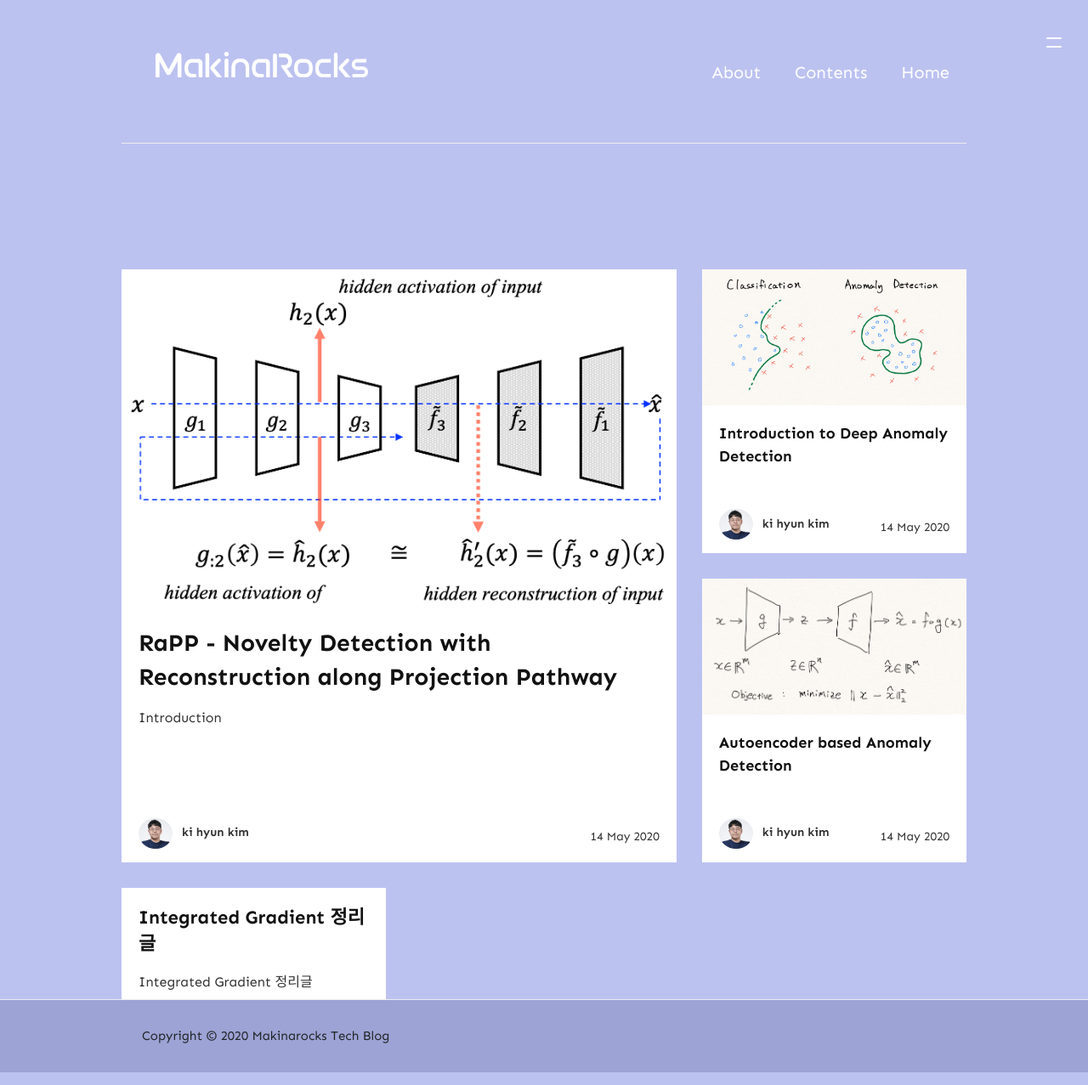
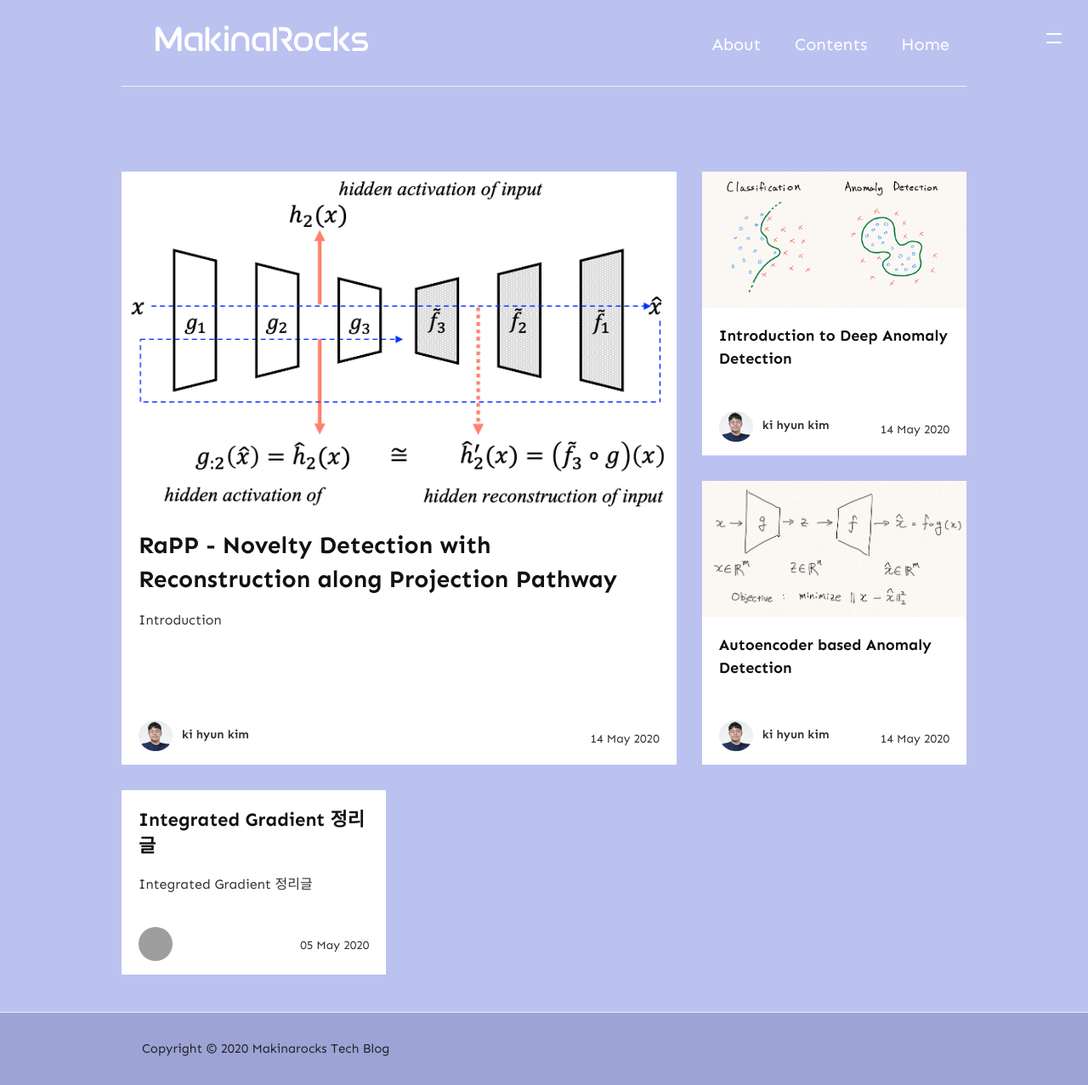
Before and after one commit to wowthemesnet/jekyll-theme-memoirs, a Jekyll site: the page built from index.html, in a window 1280 px wide. Shown: the whole page at 85% size. Built offline with Jekyll 4.4.1, drawn with Linux system fonts in a browser that asks for light colours; nearby versions of some CDN libraries; the list of posts is cut into pages by our own code; comment, search, counter and statistics services are not loaded; grey boxes are pictures that could not be loaded.

Commit message:
change header and footer

```diff
--- a/assets/css/prism.css
+++ b/assets/css/prism.css
@@ -69,7 +69,7 @@ pre[class*="language-"] {
 }
 
 .header-il {
-	margin-top: 2em;
+	margin-top: 15px;
 	display: inline;
 	float: right;
 }
@@ -99,9 +99,9 @@ pre[class*="language-"] {
 }
 
 .masthead {
-	padding-top:    1rem;
-	padding-bottom: 1rem;
-	margin-bottom: 3rem;
+	/* padding-top:    1rem; */
+	/* padding-bottom: 1rem; */
+	/* margin-bottom: 2rem; */
 	border-bottom: 1px solid #eee;
   }
   .masthead-title {
--- a/assets/css/theme.scss
+++ b/assets/css/theme.scss
@@ -18,6 +18,7 @@ $enable-rounded: false;
 
 html{
     height: 100%;
+    // min-height:100%;
     margin:0;
     padding:0;
 }
@@ -53,6 +54,7 @@ h1,h2,h3,h4,h5,h6 {
 }
 .site-content {
     padding-top:50px;
+    padding-bottom:80px;
 }
 .sitetag {
     font-weight:700;
@@ -131,8 +133,8 @@ img, img:hover {
 // menu
 .navbar-brand img {
     max-height:80px;
-    margin-bottom:40px;
-    margin-top:40px;
+    margin-bottom:20px;
+    margin-top:25px;
 }
 // .sidebar {
 //     position: fixed;
@@ -148,7 +150,7 @@ img, img:hover {
     position: fixed;
     // left: 15px;
     right: 15px;
-    top: 25px;
+    top: 20px;
     width: 50px;
     height: 50px;
     cursor: pointer;
@@ -635,6 +637,22 @@ body.active-side {
     background-color: #9DA3D4;
 }
 
+@media (max-width: 768px) {
+    .footer {
+        position: absolute;
+        left: 0;
+        bottom: 0;
+        width: 100%;
+        margin-top:60px;
+        padding:20px;
+        border-top:1px solid $gray-200;
+        // border-top:1px #9DA3D4;
+        font-size:12px;
+        // background:#fff;
+        background-color: #9DA3D4;
+    }
+}
+
 //responsive tweaks
 @media (min-width: 768px) {
     .container, .container-sm, .container-md, .container-lg {
@@ -650,7 +668,8 @@ body.active-side {
     .container {
         width: 90%;
         max-width:90%;
-        padding-left:80px;
+        padding-left:50px;
+        padding-right:50px;
     }
     .blog-grid-container {
         grid-template-columns: 1fr 1fr;
@@ -694,11 +713,15 @@ body.active-side {
 }
 
 @media (max-width: 600px) {
-    .nav-icon, .sidebar, .share, .wrap-search {
+    .nav-icon {
+        display: inline;
+    }
+    .sidebar, .share, .wrap-search {
         position:relative;
     }
     .container {
         padding-left:15px;
+        padding-right:15px;
     }
     .site-content {
         padding-top:0;
```
